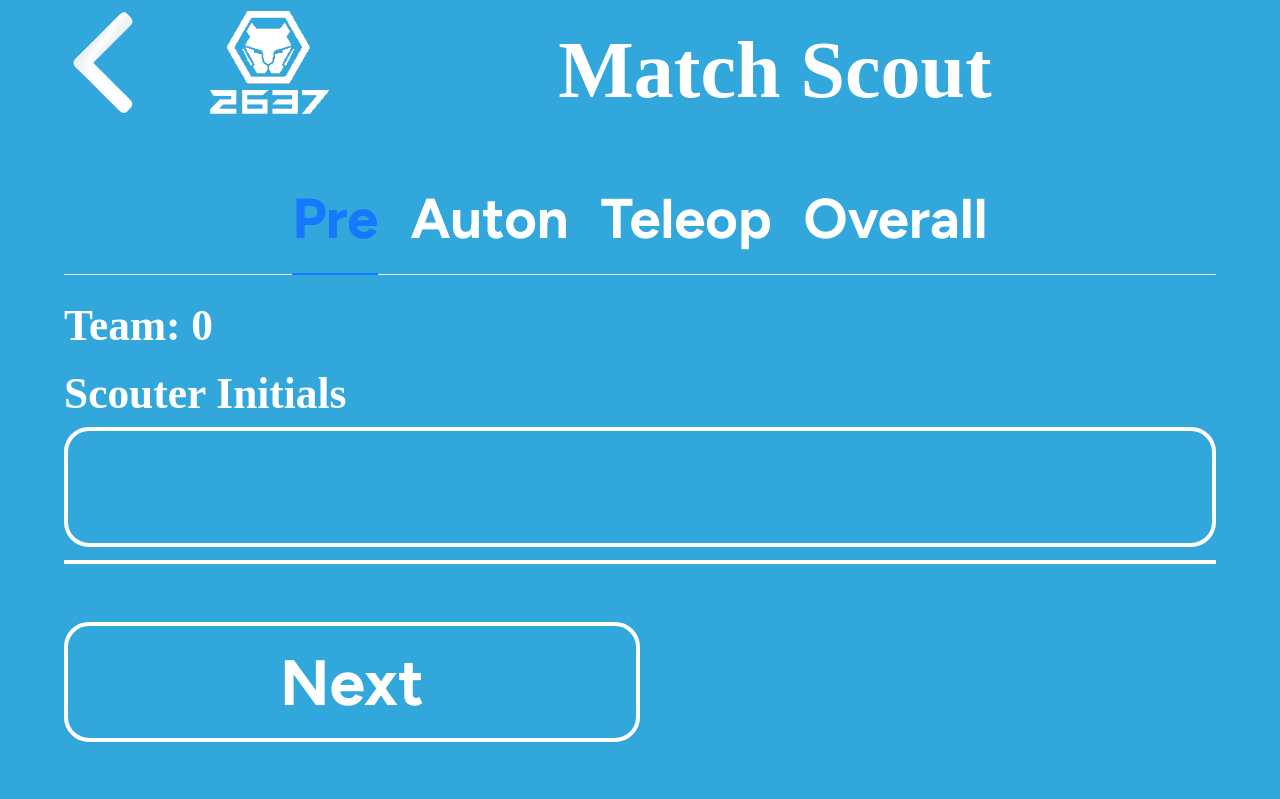
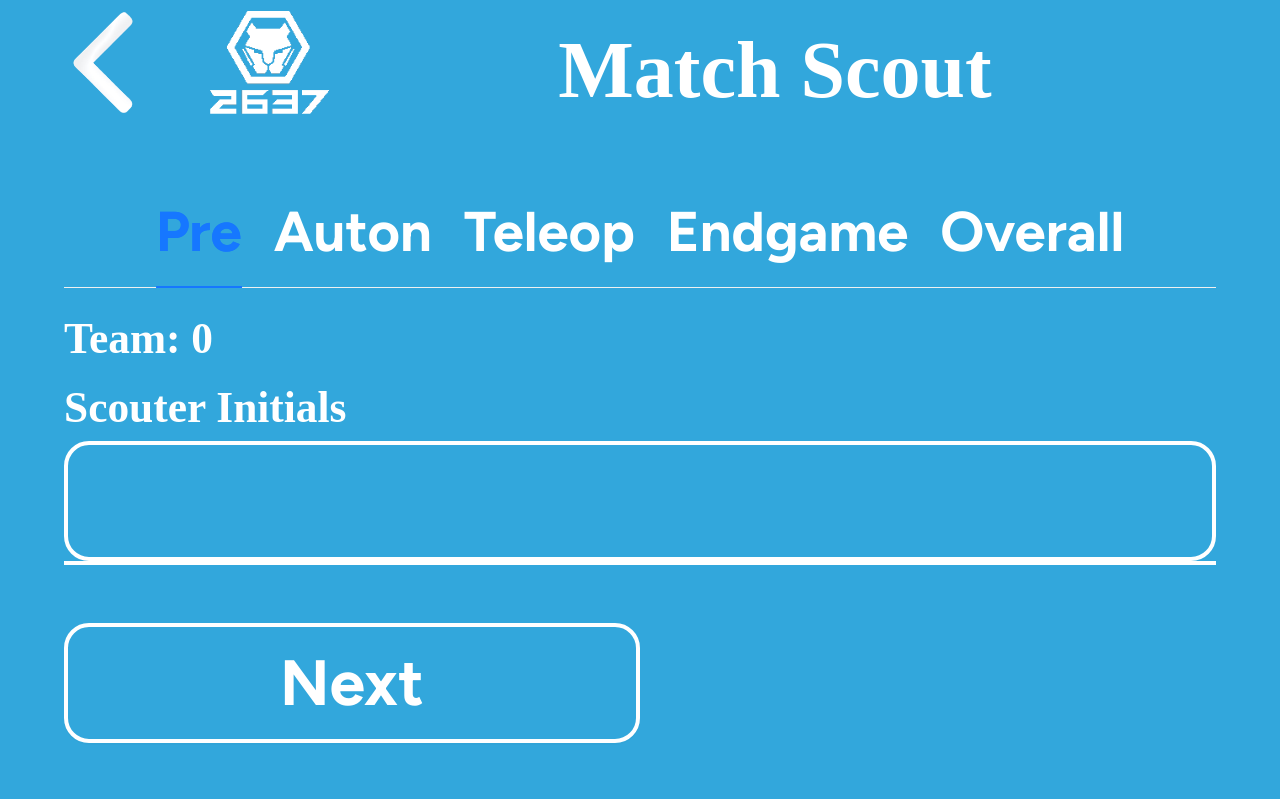
Before and after one commit to PhantomCatz/2025IntegratedScoutingApps, a React (Create React App) app in the folder integrated-scouting-apps/: page /scoutingapp/match in a window 1280 px wide. Shown: the top 799 px of the page. Built offline with nearby package versions, Linux system fonts and the light colour scheme; a web font is replaced by a local one.

Commit message:
Added Endgame Tab

```diff
--- a/integrated-scouting-apps/src/routes/match.tsx
+++ b/integrated-scouting-apps/src/routes/match.tsx
@@ -211,9 +211,12 @@ function MatchScout(props: any) {
           "teleop_hoarded_pieces": event.tele_hoardedpieces,
         },
         "engGame": {
-          "EG_climbed": event.climbed,
-          "EG_parked": event.parked,
-          "EG_trapScored": event.trapscored,
+          "coralIntakeCap": event.coralIntakeCap,
+          "coralStation": event.coralStation,
+          "algaeIntakeCap": event.algaeIntakeCap,
+          "climbType": event.climbType,
+          "climbResult": event.climbResult,
+          "climbTime": event.climbTime,
         },
         "overAll": {
           "OA_robot_died": event.robotdied,
@@ -266,15 +269,6 @@ function MatchScout(props: any) {
           "teleop_hoarded_pieces": -1,
           "teleop_path": "test",
         },
-        "engGame": {
-          "EG_climbed": false,
-          "EG_timeLeft_when_climb": -1,
-          "EG_parked": false,
-          "EG_trapScored": false,
-          "EG_harmony": false,
-          "EG_mic_score": false,
-          "EG_climbing_affect": false,
-        },
         "overAll": {
           "OA_hoarded": false,
           "OA_robot_died": false,
@@ -1181,7 +1175,62 @@ function MatchScout(props: any) {
       </div>
     );
   }
-
+  function endgame() {
+    type FieldType = {
+      climbResult: boolean,
+      climbTime: number,
+    };
+    const coralIntakeCap = [
+      { label: "Ground", value: "g" },
+      { label: "Station", value: "s" },
+      { label: "Neither", value: "n" },
+    ];
+    const coralStation = [
+      { label: "Top Station", value: "ts" },
+      { label: "Botton Station", value: "bs" },
+      { label: "Both", value: "b" },
+      { label: "Neither", value: "n"}
+    ];
+    const algaeIntakeCap = [
+      { label: "Reef", value: "r" },
+      { label: "Ground", value: "g" },
+    ];
+    const climbType = [
+      { label: "Deep Hang", value: "dh" },
+      { label: "Shallow Hang", value: "sh" },
+      { label: "Park", value: "p" },
+      { label: "None", value: "n" },
+    ];
+    return (
+      <>
+  <h2>Coral Intake Capability:</h2>
+  <Form.Item name="coralIntakeCap" rules={[{ required: true, message: 'Enter Coral Intake Capability' }]}>
+    <Select options={coralIntakeCap} onChange={updateTeamNumber} className="input" />
+  </Form.Item>
+
+  <h2>Coral Station:</h2>
+  <Form.Item name="coralStation" rules={[{ required: true, message: 'Enter Coral Station' }]}>
+    <Select options={coralStation} onChange={updateTeamNumber} className="input" />
+  </Form.Item>
+
+  <h2>Algae Intake Capability:</h2>
+  <Form.Item name="algaeIntakeCap" rules={[{ required: true, message: 'Enter Algae Intake Capability' }]}>
+    <Select options={algaeIntakeCap} onChange={updateTeamNumber} className="input" />
+  </Form.Item>
+  <h2>Leave Starting Line?</h2>
+          <Form.Item<FieldType> name ="climbResult" valuePropName="checked">
+            <Checkbox className='input_checkbox' />
+          </Form.Item>
+  <h2>Climb Type:</h2>
+  <Form.Item name="climbType" rules={[{ required: true, message: 'Enter Climb Type' }]}>
+    <Select options={climbType} onChange={updateTeamNumber} className="input" />
+  </Form.Item>
+  <h2>Climb Time (seconds):</h2>
+        <Form.Item<FieldType> name="climbTime" rules={[{ required: true, message: 'Enter Climb Time' }]}>
+          <InputNumber min={1} onChange={updateTeamNumber} className="input" type='number' pattern="\d*" onWheel={(event) => (event.target as HTMLElement).blur()} />
+        </Form.Item>
+</>
+  )}
   function overall() {
     type FieldType = {
       robotdied: boolean;
@@ -1373,6 +1422,11 @@ function MatchScout(props: any) {
     },
     {
       key: '4',
+      label: 'Endgame',
+      children: endgame(),
+    },
+    {
+      key: '5',
       label: 'Overall',
       children: overall(),
     },
@@ -1384,6 +1438,7 @@ function MatchScout(props: any) {
         form={form}
         initialValues={{
           leavespawn: false,
+          climbResult: false,
           amplifyscored: false,
           traversedstage: false,
           climbed: false,
@@ -1435,13 +1490,23 @@ function MatchScout(props: any) {
             });
             const initials = form.getFieldValue("initials");
             const matchnum = form.getFieldValue("matchnum");
+            const climbTime = form.getFieldValue("climbTime");
             const matchlevel = form.getFieldValue("matchlevel");
             const robotpos = form.getFieldValue("robotpos");
+            const coralIntakeCap = form.getFieldValue("coralIntakeCap");
+            const coralStation = form.getFieldValue("coralStation");
+            const algaeIntakeCap = form.getFieldValue("algaeIntakeCap");
+            const climbType = form.getFieldValue("climbType");
             form.resetFields();
             form.setFieldValue("initials", initials);
             form.setFieldValue("matchnum", matchnum + 1);
+            form.setFieldValue("climbTime", climbTime + 1);
             form.setFieldValue("matchlevel", matchlevel);
             form.setFieldValue("robotpos", robotpos);
+            form.setFieldValue("coralIntakeCap", coralIntakeCap);
+            form.setFieldValue("coralStation", coralStation);
+            form.setFieldValue("algaeIntakeCap", algaeIntakeCap);
+            form.setFieldValue("climbType", climbType);
             setWasDefendedIsVisible(false);
             setDefendedIsVisible(false);
             await calculateMatchLevel();
```
